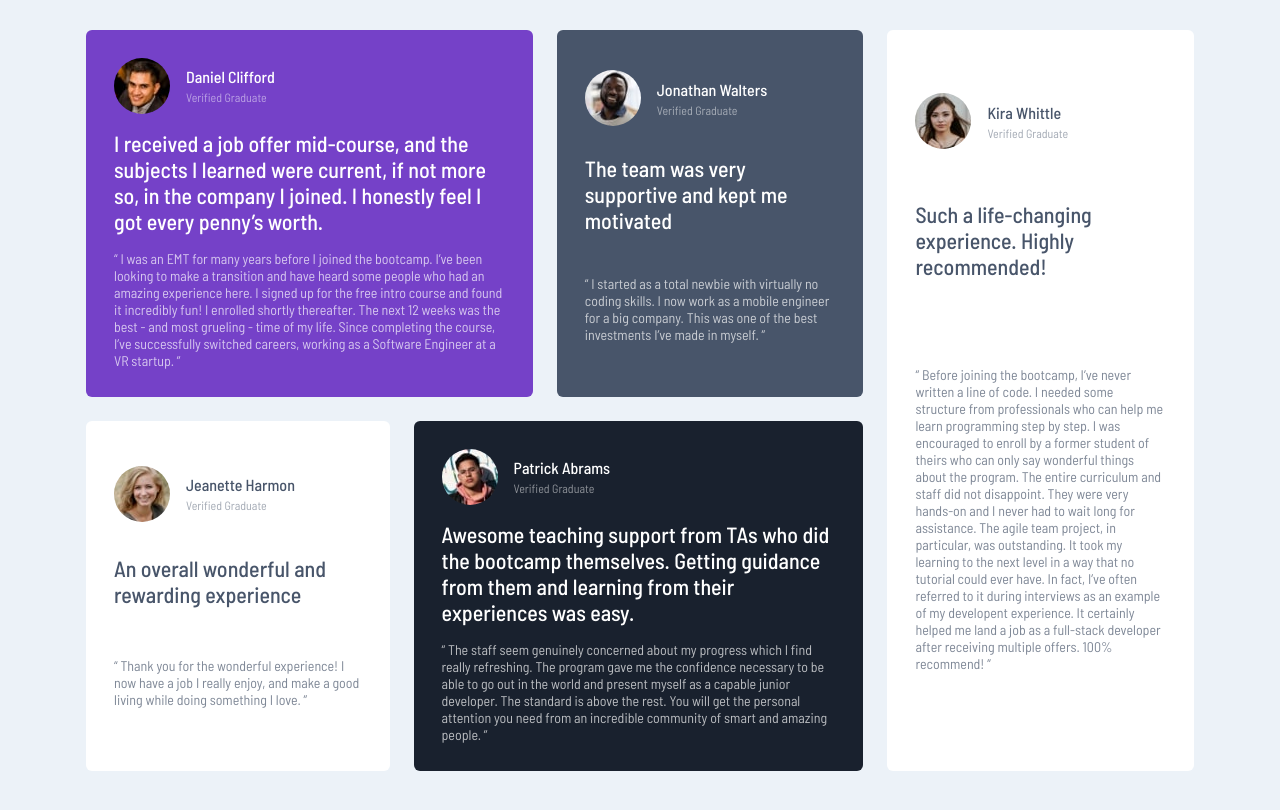
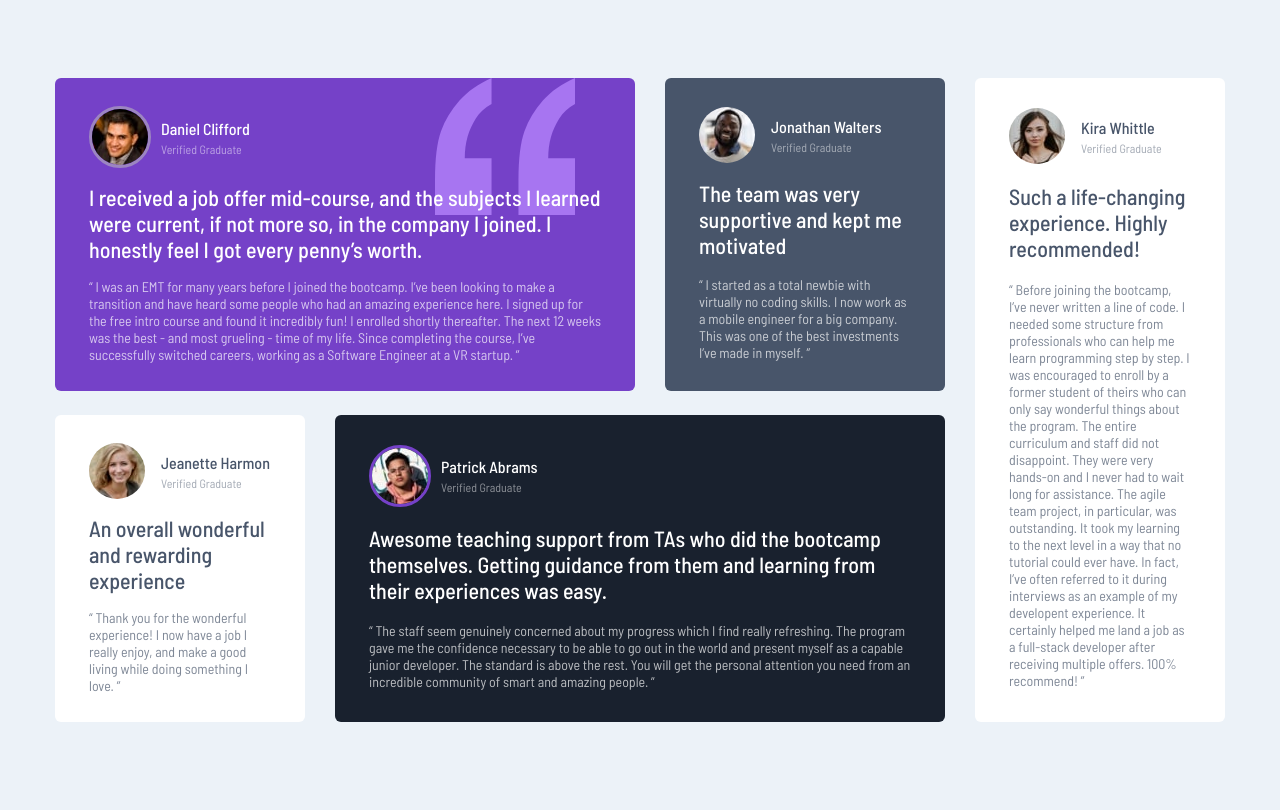
Before and after one commit to ManasiCoder/testimonials-grid-sections, a plain HTML site: page index.html in a window 1280 px wide. Drawn offline with Linux system fonts and the light colour scheme.

Commit message:
Add queries and quotation styles

```diff
--- a/assets/css/card.css
+++ b/assets/css/card.css
@@ -18,6 +18,10 @@
 
 div.daniel {
   background-color: var(--moderate-violet);
+
+  img {
+    border: 3px solid hsl(263, 33%, 64%);
+  }
 }
 
 div.jonathan {
@@ -30,6 +34,10 @@ div.jeanette {
 
 div.patrick {
   background-color: var(--very-dark-blackish-blue);
+
+  img {
+    border: 3px solid var(--moderate-violet);
+  }
 }
 
 div.kira {
@@ -45,5 +53,14 @@ div.kira {
 @media screen and (min-width: 1280px) {
   .card {
     max-width: 100%;
+    padding: 2.8rem 3.4rem;
+
+    h2.user-title-comment {
+      font-size: 2.2rem;
+    }
+
+    p.user-comment {
+      font-size: 1.4rem;
+    }
   }
 }
--- a/assets/css/container.css
+++ b/assets/css/container.css
@@ -1,14 +1,16 @@
 main.container {
   width: 100%;
   height: 100%;
-  padding: 4rem 7rem;
+  padding: 2.4rem 4rem;
   justify-content: center;
   display: grid;
-  gap: 2.4rem;
+  gap: 2.4rem 3rem;
 }
 
 @media screen and (min-width: 1280px) {
   main.container {
+    max-width: 1440px;
+    grid-template-columns: 25rem 30rem 28rem 25rem;
     grid-template-areas:
       "daniel daniel jonathan kira"
       "jeanette patrick patrick kira"
--- a/assets/css/main.css
+++ b/assets/css/main.css
@@ -8,3 +8,4 @@
 @import url("./container.css");
 @import url("./card.css");
 @import url("./user-identification.css");
+@import url("./quotation.css");
--- /dev/null
+++ b/assets/css/quotation.css
@@ -0,0 +1,31 @@
+div.daniel {
+  position: relative;
+
+  .user-identification {
+    position: relative;
+    z-index: 1;
+  }
+
+  h2 {
+    position: relative;
+    z-index: 1;
+  }
+
+  img.quotation {
+    position: absolute;
+    width: 140px;
+    top: 0;
+    right: 2rem;
+    z-index: 0;
+    border: none;
+  }
+}
+
+@media screen and (min-width: 1280px) {
+  div.daniel {
+    img.quotation {
+      right: 6rem;
+    }
+  }
+
+}
--- a/assets/css/reset.css
+++ b/assets/css/reset.css
@@ -8,7 +8,3 @@
 html {
   font-size: 62.5%;
 }
-
-.quotation {
-  display: none;
-}
--- a/assets/css/user-identification.css
+++ b/assets/css/user-identification.css
@@ -1,6 +1,8 @@
 div.user-identification {
   width: 100%;
-  display: flex;
+  max-height: 72.3px;
+  display: grid;
+  grid-template-columns: 56px 1fr;
   align-items: center;
   gap: 1.6rem;
 
```
